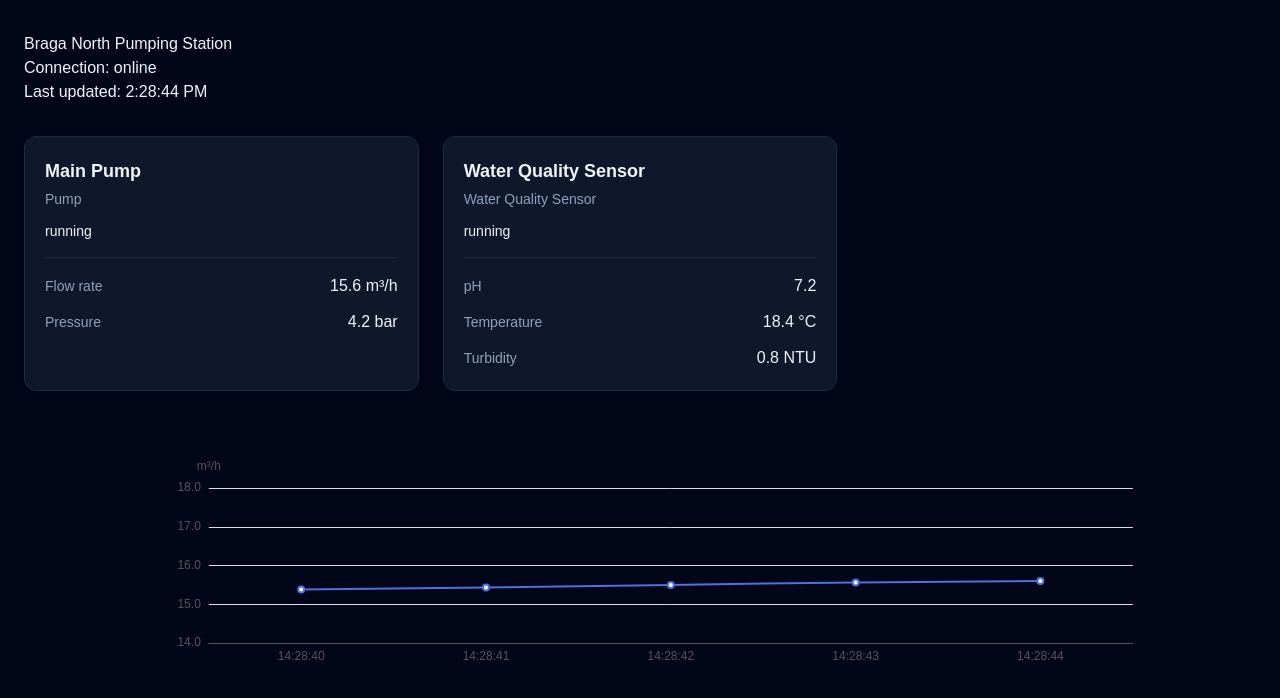
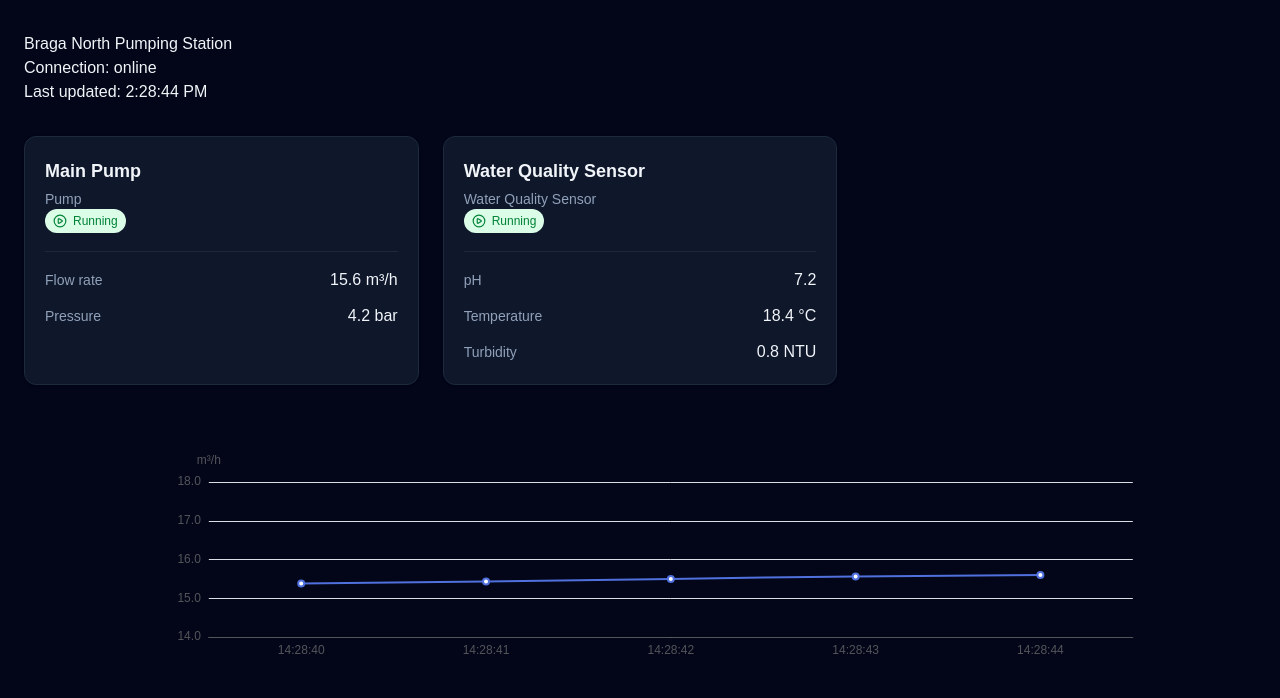
Before and after one commit to goncalosribeiro/telemetry-dashboard, a React (Vite) app in the folder web/: page / in a window 1280 px wide. Shown: the top 698 px of the page. Built offline with nearby package versions, Linux system fonts and the light colour scheme.

Commit message:
feat: add reusable equipment status presentation

```diff
--- a/web/package.json
+++ b/web/package.json
@@ -13,6 +13,7 @@
     "@tailwindcss/vite": "^4.3.3",
     "echarts": "^6.1.0",
     "echarts-for-react": "^3.0.6",
+    "lucide-react": "^1.27.0",
     "react": "^19.2.7",
     "react-dom": "^19.2.7",
     "tailwindcss": "^4.3.3"
--- a/web/src/components/EquipmentCard.tsx
+++ b/web/src/components/EquipmentCard.tsx
@@ -1,5 +1,6 @@
 import type { Equipment } from "../domain/Equipment";
 import { formatEquipmentType } from "../utils/formatEquipmentType";
+import { OperationalStatusBadge } from "./equipment-status/OperationalStatusBadge";
 
 type EquipmentCardProps = {
     equipment: Equipment;
@@ -14,7 +15,7 @@ export function EquipmentCard({
                 <h2 className="text-lg font-semibold">
                     {equipment.name}</h2>
                 <p className="mt-1 text-sm text-slate-400">{formatEquipmentType(equipment.type)}</p>
-                <p className="mt-3 text-sm font-medium">{equipment.operationalStatus}</p>
+                <OperationalStatusBadge status={equipment.operationalStatus} />
             </header>
             <ul className="mt-4 space-y-3">
                 {equipment.measurements.map((measurement) => (
--- /dev/null
+++ b/web/src/components/equipment-status/OperationalStatusBadge.tsx
@@ -0,0 +1,23 @@
+import type { EquipmentOperationalStatus } from "../../domain/Equipment";
+import { equipmentStatusPresentation } from "./equipmentStatusPresentation";
+
+type OperationalStatusBadgeProps = {
+    status: EquipmentOperationalStatus;
+};
+
+export function OperationalStatusBadge({
+    status,
+}: OperationalStatusBadgeProps) {
+    const presentation = equipmentStatusPresentation[status];
+    const Icon = presentation.icon;
+
+    return (
+        <span
+            className={`inline-flex items-center gap-1.5 rounded-full px-2 py-1 text-xs font-medium ${presentation.badgeClassName}`}
+        >
+            <Icon aria-hidden="true" className="h-3.5 w-3.5" />
+
+            {presentation.label}
+        </span>
+    );
+}
--- /dev/null
+++ b/web/src/components/equipment-status/equipmentStatusPresentation.ts
@@ -0,0 +1,41 @@
+import type { LucideIcon } from "lucide-react";
+import {
+  CircleHelp,
+  CirclePlay,
+  CircleStop,
+  TriangleAlert,
+} from "lucide-react";
+
+import type { EquipmentOperationalStatus } from "../../domain/Equipment";
+
+export type EquipmentStatusPresentation = {
+  label: string;
+  badgeClassName: string;
+  icon: LucideIcon;
+};
+
+export const equipmentStatusPresentation: Record<
+  EquipmentOperationalStatus,
+  EquipmentStatusPresentation
+> = {
+  running: {
+    label: "Running",
+    badgeClassName: "bg-green-100 text-green-700",
+    icon: CirclePlay,
+  },
+  stopped: {
+    label: "Stopped",
+    badgeClassName: "bg-slate-100 text-slate-700",
+    icon: CircleStop,
+  },
+  fault: {
+    label: "Fault",
+    badgeClassName: "bg-red-100 text-red-700",
+    icon: TriangleAlert,
+  },
+  unknown: {
+    label: "Unknown",
+    badgeClassName: "bg-amber-100 text-amber-700",
+    icon: CircleHelp,
+  },
+};
```
Also changed, not shown: 2 other files (tests, documents, lock files or other folders).
